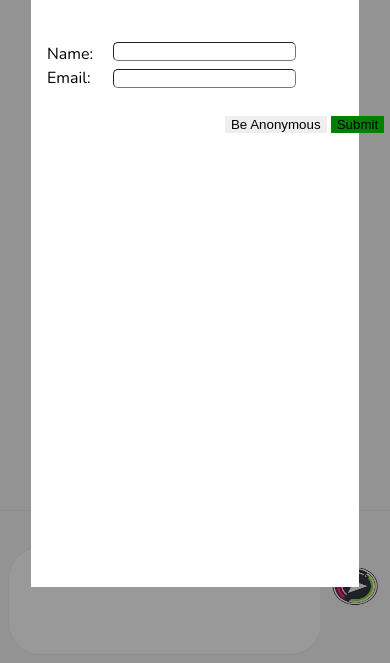
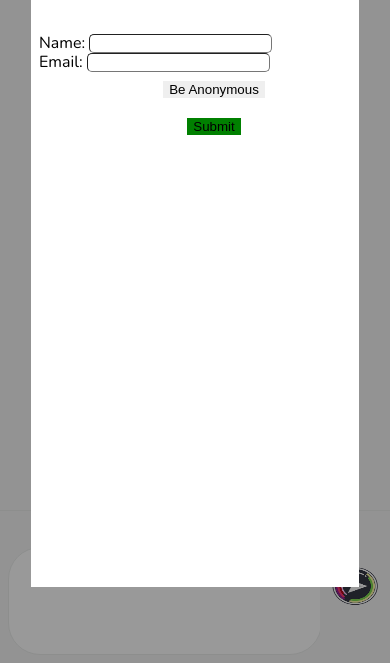
Before and after one commit to bergeramit/Babble-Chat, a website: page client/index.html in a window 390 px wide. Shown: the part 181-844 px from the top of the page. Drawn offline with nearby package versions, Linux system fonts and the light colour scheme.

Commit message:
fix anonumous register

```diff
--- a/client/index.html
+++ b/client/index.html
@@ -73,6 +73,24 @@
                     </ul>
                 </form>
             </section>
+            <section class="modal-body-mobile">
+            <form id="modal-form" class="form-content" method="POST">
+                    <ol>
+                        <li><label>Name: </label>
+                            <input id="name_modal" type="text" />
+                        </li>
+                        <li>
+                            <label for="email">Email: </label>
+                            <input id="email" type="email" />
+                        </li>
+                    </ol>
+                    <ul>
+                        <li><button class="modal-close-button" onclick="Babble.modalFunctionAnon()">Be Anonymous</button></li>
+                        <li><input type="submit" class="modal-register-button"></input>
+                        </li>
+                    </ul>
+                </form>
+            </section>
         </div>
     </section>
     <script src="scripts/main.js" type="text/javascript"></script>
@@ -80,6 +98,6 @@
 
 </html>
 
-<!-- check git clone commit etc !-->
+<!-- check git clone commit etc  !-->
 
 <!-- another comment !-->
--- a/client/scripts/main.js
+++ b/client/scripts/main.js
@@ -40,20 +40,16 @@ var Babble = (function () {
     }
 
     function modalFunctionAnon() {
+        document.getElementById("name_modal").value = "Anonymous";
         obj = {
-            'name': "",
+            'name': "Anonymous",
             'email': "",
         };
-        // babble={
-        //     'userInfo': obj,
-        //     'currentMessage': '',
-        // }
-        // localStorage['babble'] = JSON.stringify(babble);
         register(obj);
-        var modal = document.getElementById("register");
-        modal.style.display = "none";
-        getStats(updateStats);
-        getMessages(counter, updateMessages);
+        // var modal = document.getElementById("register");
+        // modal.style.display = "none";
+        // getStats(updateStats);
+        // getMessages(counter, updateMessages);
     }
 
     function auto_grow(element) {
@@ -187,11 +183,6 @@ var Babble = (function () {
                 'email': document.getElementById("email").value,
             };
             register(obj);
-            // babble={
-            //     'userInfo': obj,
-            //     'currentMessage': '',
-            // }
-            // localStorage['babble'] = JSON.stringify(babble);
             var modal = document.getElementById("register");
             modal.style.display = "none";
 
--- a/client/styles/style.css
+++ b/client/styles/style.css
@@ -248,8 +248,7 @@ textarea:focus { outline:0 !important; }
     background-color:  #F6F6F6;
     height: 8%;
     width: 100%;
-    overflow-x: hidden; /* Hide horizontal scrollbar */
-    /*overflow-y: hidden;  Add vertical scrollbar */
+    overflow-x: hidden;
 }
 
 
@@ -371,7 +370,32 @@ dl dt img{
     margin-right: 0.2rem;
     display: inline-block;
 }
+.modal-body-mobile{
+    display: none;
+    position: absolute;
+    top: 20%;
+    width: 350px;
+    height: 120px;
+    font-family: 'Nunito', sans-serif;
+}
 
+.modal-body-mobile ol{
+    display: inline-block;
+}
+.modal-body-mobile ol input{
+    padding: auto;
+    border-width: 1px;
+    border-radius: 5px;
+    display: inline-block;
+}
+.modal-body-mobile button{
+    width: fit-content;
+    border: 0;
+}
+.modal-body-mobile ul input{
+    border: 0;
+    background-color: green;
+}
 
 @media screen and (max-width: 500px), screen and (max-height: 500px){
 .leftNav{
@@ -430,13 +454,13 @@ header img{
 	background-color: white;
     display: block;
 }
+.modal-header{
+    margin: 1rem;
+}
+.modal-body-mobile{
+    display: block;
+}
 .modal-body{
-    top: 20%;
-    /* width: 350px;
-    height: 120px; */
-    position: absolute;
-    font-family: 'Nunito', sans-serif;
+    display: none;
 }
-
-
 }
```
